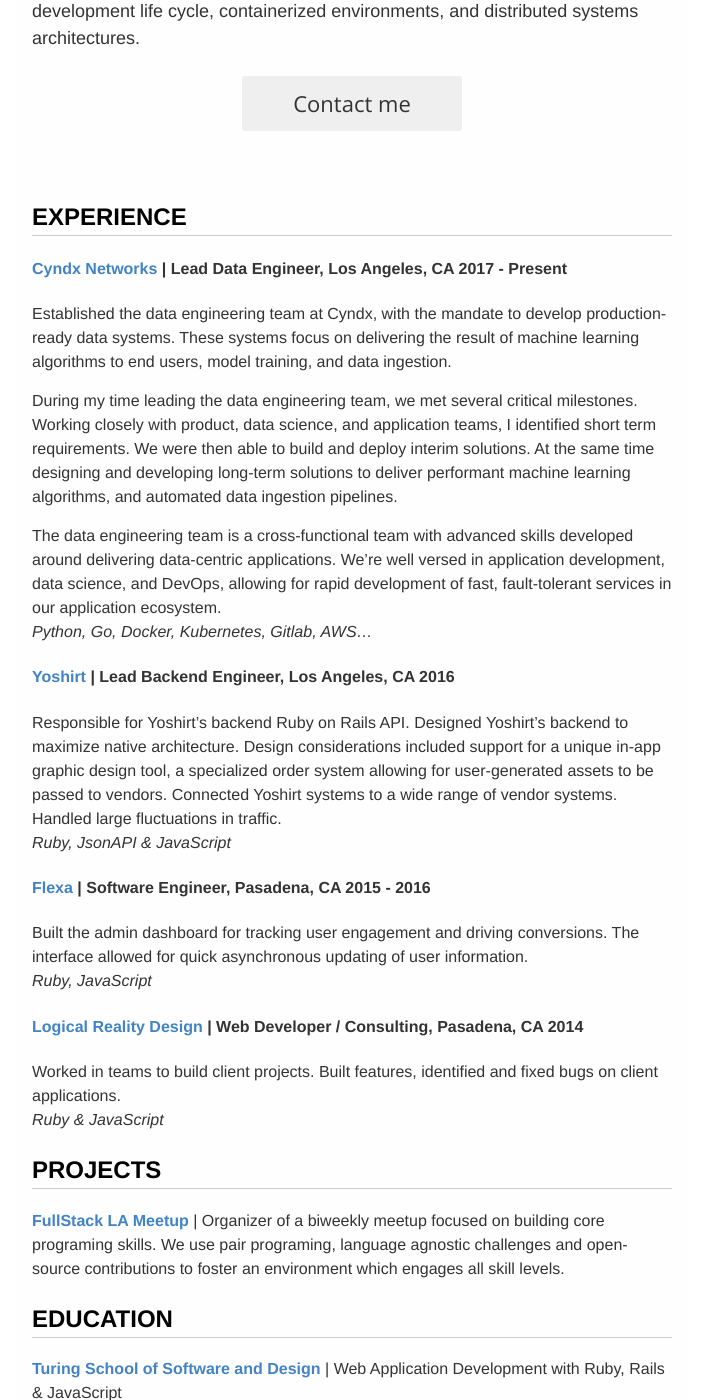
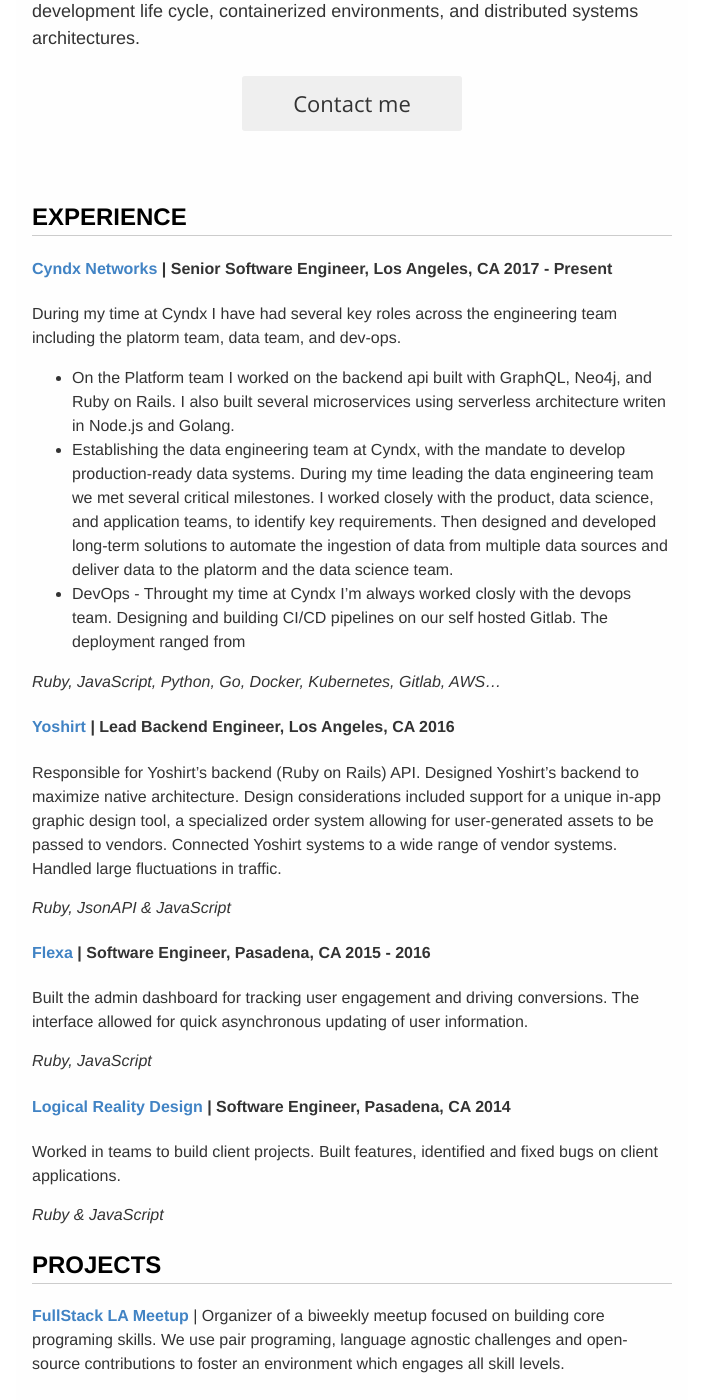
Before and after one commit to kpearson/resume, a Jekyll site: the page built from index.md, in a window 1280 px wide and 1400 px high, scrolled down 329 px. Shown: the whole window, without its empty margins (288-991 px from the left). Built offline with Jekyll 4.4.1, drawn with Linux system fonts in a browser that asks for light colours; nearby versions of some CDN libraries; some of the changed text lies outside the part shown.

Commit message:
updated resume

````diff
--- a/_includes/resume.md
+++ b/_includes/resume.md
@@ -1,40 +1,45 @@
 EXPERIENCE
 ----------
 
-#### [Cyndx Networks] | Lead Data Engineer, Los Angeles, CA 2017 - Present
-Established the data engineering team at Cyndx, with the mandate to develop
-production-ready data systems. These systems focus on delivering the result of
-machine learning algorithms to end users, model training, and data ingestion.
+#### [Cyndx Networks] | Senior Software Engineer, Los Angeles, CA 2017 - Present
+During my time at Cyndx I have had several key roles across the engineering
+team including the platorm team, data team, and dev-ops.
 
-During my time leading the data engineering team, we met several critical
-milestones. Working closely with product, data science, and application teams, I
-identified short term requirements. We were then able to build and deploy
-interim solutions. At the same time designing and developing long-term solutions
-to deliver performant machine learning algorithms, and automated data ingestion
-pipelines.
+- On the Platform team I worked on the backend api built with GraphQL, Neo4j,
+and Ruby on Rails. I also built several microservices using serverless
+architecture writen in Node.js and Golang.
+- Establishing the data engineering team at Cyndx, with the mandate to develop
+production-ready data systems. During my time leading the data engineering team
+we met several critical milestones. I worked closely with the product, data
+science, and application teams, to identify key requirements.  Then designed
+and developed long-term solutions to automate the ingestion of data from
+multiple data sources and deliver data to the platorm and the data
+science team.
+- DevOps - Throught my time at Cyndx I'm always worked closly with the devops
+team. Designing and building CI/CD pipelines on our self hosted Gitlab. The
+deployment ranged from
 
-The data engineering team is a cross-functional team with advanced skills
-developed around delivering data-centric applications. We're well versed in
-application development, data science, and DevOps, allowing for rapid
-development of fast, fault-tolerant services in our application ecosystem.
-_Python, Go, Docker, Kubernetes, Gitlab, AWS..._
+_Ruby, JavaScript, Python, Go, Docker, Kubernetes, Gitlab, AWS..._
 
 #### [Yoshirt] | Lead Backend Engineer, Los Angeles, CA 2016
-Responsible for Yoshirt’s backend Ruby on Rails API. Designed Yoshirt’s backend
-to maximize native architecture. Design considerations included support for a
-unique in-app graphic design tool, a specialized order system allowing for
-user-generated assets to be passed to vendors. Connected Yoshirt systems to a
-wide range of vendor systems. Handled large fluctuations in traffic.
+Responsible for Yoshirt’s backend (Ruby on Rails) API. Designed Yoshirt’s
+backend to maximize native architecture. Design considerations included support
+for a unique in-app graphic design tool, a specialized order system allowing
+for user-generated assets to be passed to vendors. Connected Yoshirt systems to
+a wide range of vendor systems. Handled large fluctuations in traffic.
+
 _Ruby, JsonAPI & JavaScript_
 
 #### [Flexa] | Software Engineer, Pasadena, CA 2015 - 2016
 Built the admin dashboard for tracking user engagement and driving conversions.
 The interface allowed for quick asynchronous updating of user information.
+
 _Ruby, JavaScript_
 
-#### [Logical Reality Design] | Web Developer / Consulting, Pasadena, CA 2014
+#### [Logical Reality Design] | Software Engineer, Pasadena, CA 2014
 Worked in teams to build client projects. Built features, identified and fixed
 bugs on client applications.
+
 _Ruby & JavaScript_
 
 [Cyndx Networks]:         http://bit.ly/2Mp3VHE
@@ -68,12 +73,13 @@
 -------
 
 ``` ruby
-module DEVELOPER
+module Developer
   TOOLS = {
-    languages:   [:ruby, :python, :bash, :javascript, :sql],
-    dev_ops:     [:aws, :docker, :kubernetes, ci_cd: [:gitlab]],
-    frameworks:  [
-      :rails, :rspec, :jsonapi, {frontend: [:bootstrap, :foundation]}
+    languages:  [:ruby, :javascript, :nodejs, :python, :go],
+    dev_ops:    [:aws, :serverless, :docker, :kubernetes, :gitlab],
+    frameworks: [
+      {backend: [:rails, :graphql]},
+      {frontend: [:react, :react_native]},
     ]
   }
 end
````
